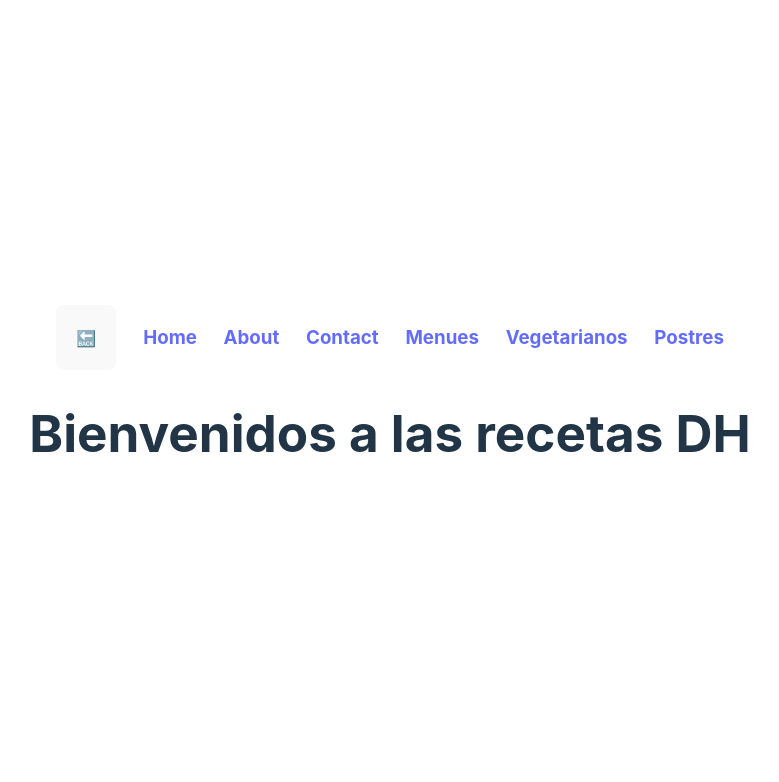
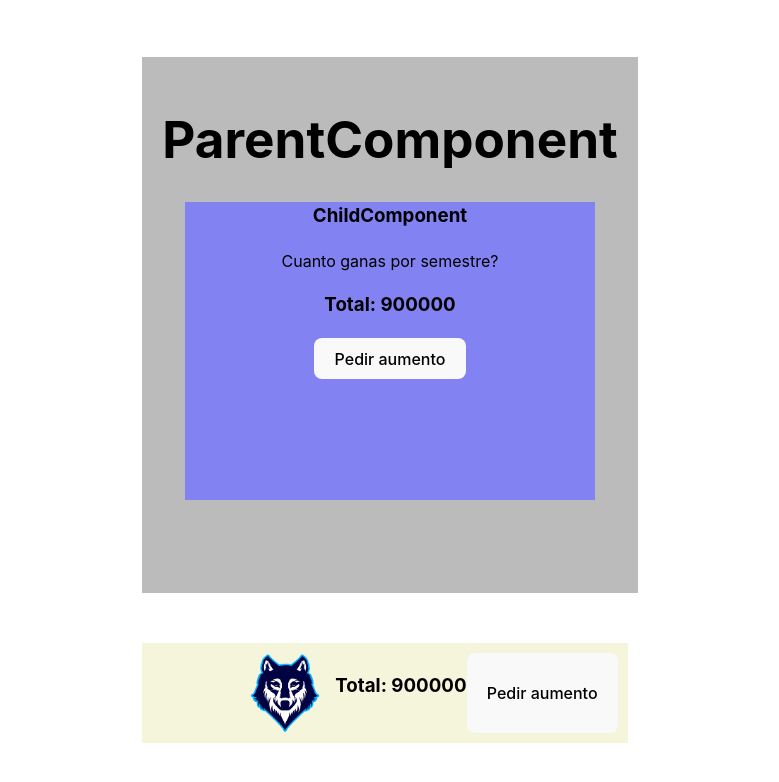
Before and after one commit to juliandevbra/food-project-c1, a React (Vite) app: page / in a window 1280 px wide. Shown: the top 782 px of the page, without its empty margins (250-1029 px from the left). Built offline with nearby package versions, Linux system fonts and the light colour scheme; no server answers.

Commit message:
Clase 19 - Contexto parte 1

```diff
--- a/src/App.css
+++ b/src/App.css
@@ -23,3 +23,37 @@
   flex-direction: row;
   justify-content: space-evenly;
 }
+
+.parent{
+  padding: 20px;
+  height: 62vh;
+  background-color: #bbbbbb;
+  color:#000;
+}
+
+
+.child{
+  width: 90%;
+  height: 60%;
+  display: block;
+  margin: auto;
+  background-color: #8282f2;
+}
+
+
+.lobo-estepario{
+  background-color: beige;
+  display: flex;
+  justify-content: flex-end;
+  margin-top: 50px;
+  margin-right: 10px;
+  color: #000;
+  padding: 10px;
+}
+
+
+.lobo{
+  width: 80px;
+  height: 80px;
+  margin-right: 10px;
+}
--- a/src/App.jsx
+++ b/src/App.jsx
@@ -5,30 +5,34 @@ import Navbar from './Components/Navbar'
 import RecipeSelected from './Components/RecipeSelected'
 import About from './Pages/About'
 import Contact from './Pages/Contact'
-import Deserts from './Pages/Deserts'
+import Deserts from './Components/Deserts'
 import Home from './Pages/Home'
 import Menues from './Pages/Menues'
 import NotFound from './Pages/NotFound'
-import Vegetarians from './Pages/Vegetarians'
-import Veggies from './Pages/Veggies'
+import Vegetarians from './Components/Vegetarians'
+import Veggies from './Components/Veggies'
 import { routes } from './routes'
+import ParentComponent from './Clase 19/ParentComponent'
+import LoboEstepario from './Clase 19/LoboEstepario'
 
 function App() {
 
-  const [recipes, setRecipes] = useState([])
-  const [recipeSel, setRecipeSel] = useState()
-  const url = 'https://api.spoonacular.com/recipes/random?number=10&apiKey=68d481a0fbc340308fbf934f836ee8c6'
-  // console.log(recipes)
+  // const [recipes, setRecipes] = useState([])
+  // const [recipeSel, setRecipeSel] = useState()
+  // const url = 'https://api.spoonacular.com/recipes/random?number=10&apiKey=68d481a0fbc340308fbf934f836ee8c6'
+  // // console.log(recipes)
 
-  useEffect(() => {
-      fetch(url)
-      .then(res => res.json())
-      .then(data => setRecipes(data.recipes))
-  }, [])
+  // useEffect(() => {
+  //     fetch(url)
+  //     .then(res => res.json())
+  //     .then(data => setRecipes(data.recipes))
+  // }, [])
 
   return (
     <div className="App">
-      <Navbar/>
+        <ParentComponent />
+        <LoboEstepario />
+      {/* <Navbar/>
           <Routes>
             <Route path={routes.home} element={<Home/>}>
               <Route path='/vegetarians' element={<Vegetarians/>}>
@@ -41,7 +45,7 @@ function App() {
             <Route path={routes.menues} element={<Menues recipes={recipes}/>}/>
             <Route path='/recipe/:id' element={<RecipeSelected recipes={recipes}/>}/>
             <Route path='*' element={<NotFound/>}/>
-          </Routes>
+          </Routes> */}
     </div>
   )
 }
--- /dev/null
+++ b/src/Clase 19/ChildComponent.jsx
@@ -0,0 +1,19 @@
+import React, { useState } from 'react'
+import { useGlobalStates } from './Context'
+
+const ChildComponent = () => {
+
+  const { salario, setSalario } = useGlobalStates()
+
+  return (
+    <div className='child'>
+        <h3>ChildComponent</h3>
+        <p>Cuanto ganas por semestre?</p>
+        <h3>Total: {salario*6} </h3>
+        <button onClick={() => setSalario(salario + 6000)}>Pedir aumento</button>
+        {console.log('Hijo re-renderizado')}
+    </div>
+  )
+}
+
+export default ChildComponent
--- /dev/null
+++ b/src/Clase 19/Context.jsx
@@ -0,0 +1,17 @@
+import {createContext, useContext, useState} from 'react'
+
+const GlobalStates = createContext()
+
+const Context = ({children}) => {
+    const [salario, setSalario] = useState(150000)
+
+    return (
+        <GlobalStates.Provider value={{salario, setSalario}}>
+            {children}
+        </GlobalStates.Provider>
+    )
+}
+
+export default Context
+
+export const useGlobalStates = () => useContext(GlobalStates)
--- /dev/null
+++ b/src/Clase 19/LoboEstepario.jsx
@@ -0,0 +1,19 @@
+import React from 'react'
+import { useGlobalStates } from './Context'
+import lobo from './lobo.png'
+
+const LoboEstepario = () => {
+
+  const {salario, setSalario} = useGlobalStates()
+
+  return (
+    <div className='lobo-estepario'>
+        <img className='lobo' src={lobo} alt='lobo'/>
+        <h3>Total: {salario*6}</h3>
+        <button onClick={() => setSalario(salario + 6000)}>Pedir aumento</button>
+        {console.log('Lobo re-renderizado')}
+    </div>
+  )
+}
+
+export default LoboEstepario
--- /dev/null
+++ b/src/Clase 19/ParentComponent.jsx
@@ -0,0 +1,16 @@
+import React, { useState } from 'react'
+import ChildComponent from './ChildComponent'
+
+
+const ParentComponent = () => {
+
+  return (
+    <div className='parent'>
+        <h1>ParentComponent</h1>
+        <ChildComponent />
+        {console.log('Padre re-renderizado')}
+    </div>
+  )
+}
+
+export default ParentComponent
--- a/src/main.jsx
+++ b/src/main.jsx
@@ -2,10 +2,13 @@ import React from 'react'
 import ReactDOM from 'react-dom/client'
 import { BrowserRouter } from 'react-router-dom'
 import App from './App'
+import Context from './Clase 19/Context'
 import './index.css'
 
 ReactDOM.createRoot(document.getElementById('root')).render(
   <BrowserRouter>
-    <App />
+    <Context>
+      <App />
+    </Context>
   </BrowserRouter>
 )
```
Also changed, not shown: src/Clase 19/lobo.png (added), src/Components/Deserts.jsx (renamed from src/Pages/Deserts.jsx), src/Components/Vegetarians.jsx (renamed from src/Pages/Vegetarians.jsx), src/Components/Veggies.jsx (renamed from src/Pages/Veggies.jsx).
